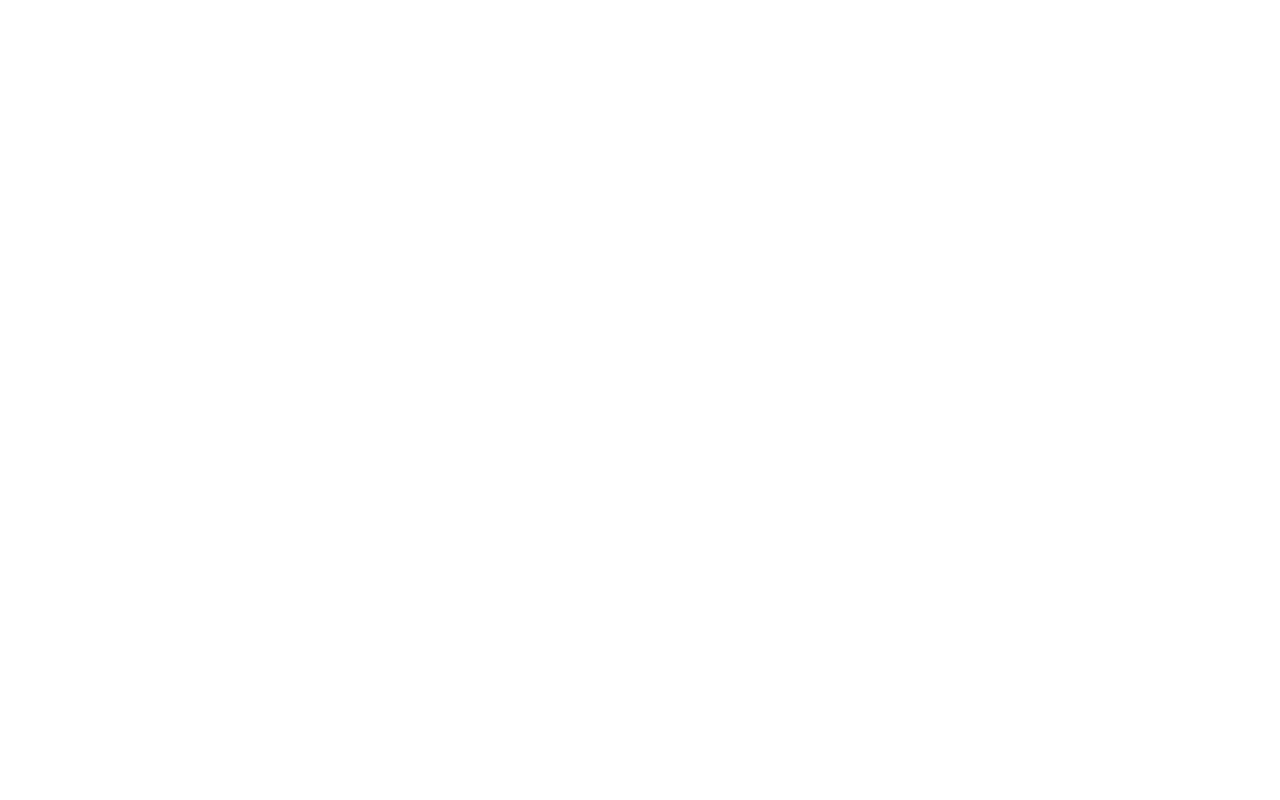
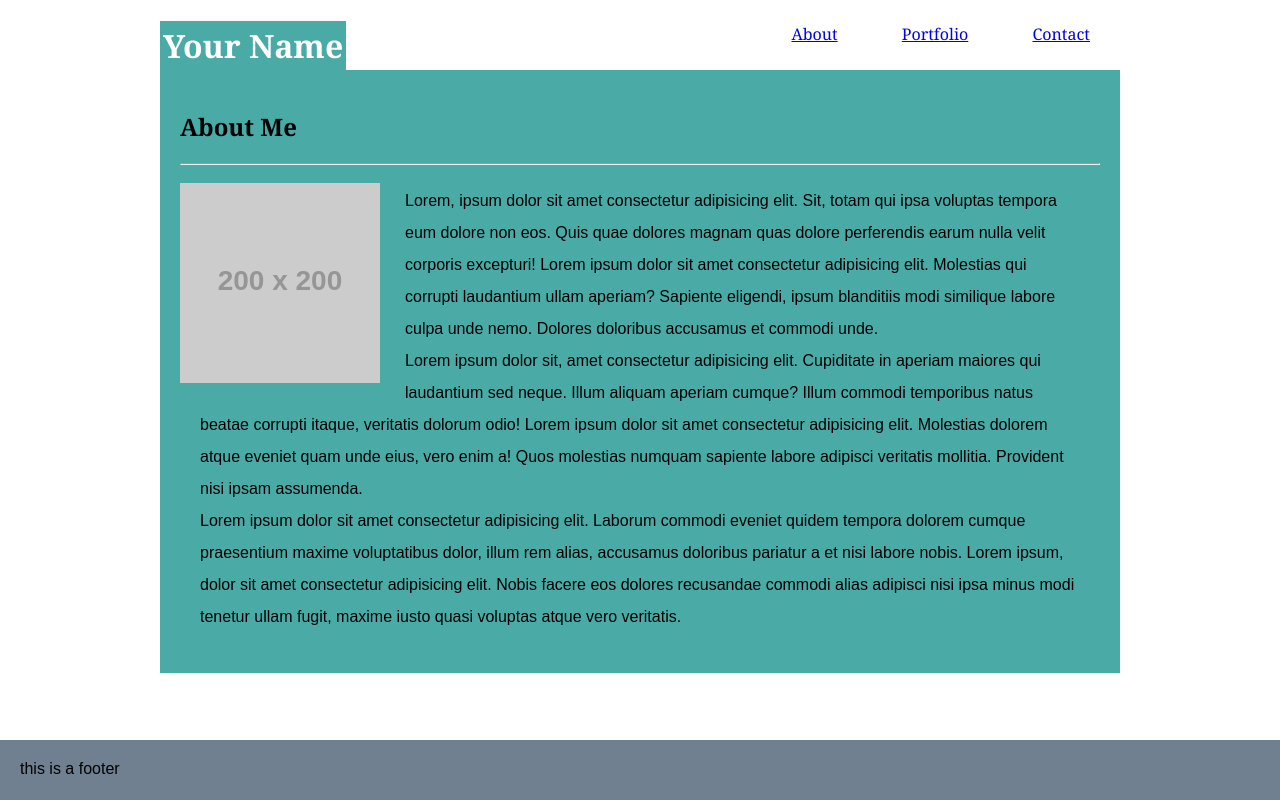
Before and after one commit to annapark23/Basic-Portfolio, a plain HTML site: page index.html in a window 1280 px wide. Drawn offline with Linux system fonts and the light colour scheme; placeholder pictures from the web are drawn by us.

Commit message:
I started my about me page

```diff
--- a/assets/css/style.css
+++ b/assets/css/style.css
@@ -71,6 +71,21 @@ h2{
 
 }
 
+p{
+    word-wrap: normal;
+    margin: 20px;
+    line-height: 2;
+
+}
+
+.picOfMe{
+    float: left;
+    margin-top: 10px;
+    margin-right: 25px;
+
+}
+
+
 /*
 
 * {
--- a/index.html
+++ b/index.html
@@ -0,0 +1,69 @@
+<!DOCTYPE html>
+<html>
+<head>
+    <meta charset="utf-8" />
+    <meta http-equiv="X-UA-Compatible" content="IE=edge">
+    <title>Contact Page</title>
+    <meta name="viewport" content="width=device-width, initial-scale=1">
+    <link rel="stylesheet" type="text/css" media="screen" href="assets/css/style.css" />
+    <script src="main.js"></script>
+</head>
+
+<header>
+    <h1 id="name">Your Name</h1>
+
+    <nav>
+        <ul>
+            <li><a href ="#">About</a></li>
+            <li><a href ="#">Portfolio</a></li>
+            <li><a href ="#">Contact</a></li>
+        </ul>
+    </nav>
+</header>
+
+
+<body>
+<!--
+    <section id="ContactSection">
+        <h3>
+            Contact
+        </h3><hr/>
+
+        <form action="/action_page.php">
+            Name<br> <input type="text" name="name"><br>
+            Email<br><input type="text" name="email"><br>
+            Message<br><input type="text" name="message"><br>
+            <input type="submit" value="Submit">
+        </form>
+    </section> -->
+
+    <div class="inputsection">
+        <h2>
+            About Me
+        </h2><hr>
+
+
+        <img src="https://placehold.it/200x200" class="picOfMe" alt="pic of me">
+
+        <div id="aboutMe">
+            <p>Lorem, ipsum dolor sit amet consectetur adipisicing elit. Sit, totam qui ipsa voluptas tempora eum dolore non eos. Quis quae dolores magnam quas dolore perferendis earum nulla velit corporis excepturi! Lorem ipsum dolor sit amet consectetur adipisicing elit. Molestias qui corrupti laudantium ullam aperiam? Sapiente eligendi, ipsum blanditiis modi similique labore culpa unde nemo. Dolores doloribus accusamus et commodi unde.
+            <br>
+            Lorem ipsum dolor sit, amet consectetur adipisicing elit. Cupiditate in aperiam maiores qui laudantium sed neque. Illum aliquam aperiam cumque? Illum commodi temporibus natus beatae corrupti itaque, veritatis dolorum odio! Lorem ipsum dolor sit amet consectetur adipisicing elit. Molestias dolorem atque eveniet quam unde eius, vero enim a! Quos molestias numquam sapiente labore adipisci veritatis mollitia. Provident nisi ipsam assumenda.
+            <br>
+            Lorem ipsum dolor sit amet consectetur adipisicing elit. Laborum commodi eveniet quidem tempora dolorem cumque praesentium maxime voluptatibus dolor, illum rem alias, accusamus doloribus pariatur a et nisi labore nobis. Lorem ipsum, dolor sit amet consectetur adipisicing elit. Nobis facere eos dolores recusandae commodi alias adipisci nisi ipsa minus modi tenetur ullam fugit, maxime iusto quasi voluptas atque vero veritatis.
+            </p>
+
+        </div>
+
+
+    </div>
+
+    <footer>
+        <div class="wrapper">
+            this is a footer
+        </div>
+    </footer>
+
+</body>
+
+</html>
```
